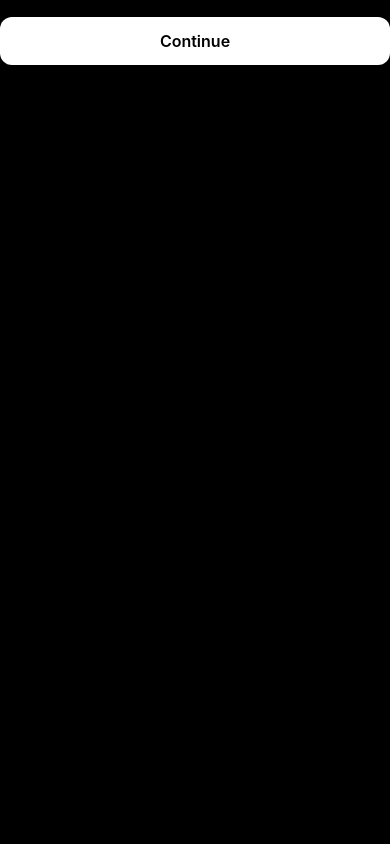
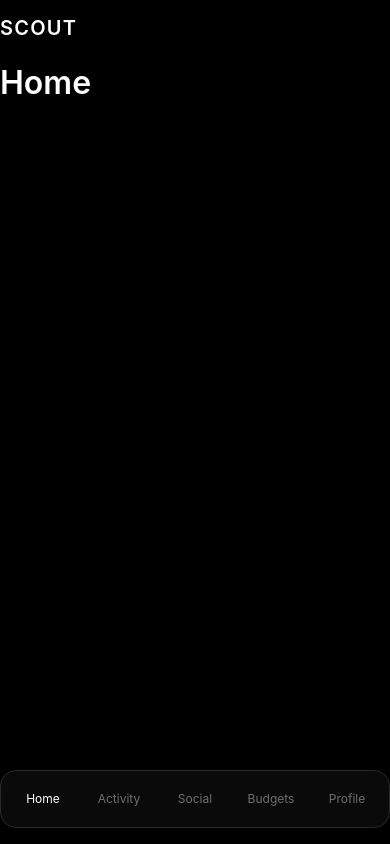
Before and after one commit to levilyf/scout, a React Native app: screen / in a window 390 px wide. Built offline with nearby package versions, Linux system fonts and the light colour scheme.

Commit message:
feat: add typed navigation shell

```diff
--- a/App.tsx
+++ b/App.tsx
@@ -1,13 +1,11 @@
 import { StatusBar } from 'expo-status-bar';
-import { Text } from 'react-native';
-import { PrimaryButton, Screen } from './src/ui/primitives';
+import { NavigationShell } from './src/navigation/NavigationShell';
 
 export default function App() {
   return (
-    <Screen>
-      <Text>Scout</Text>
-      <PrimaryButton>Continue</PrimaryButton>
+    <>
+      <NavigationShell />
       <StatusBar style="light" />
-    </Screen>
+    </>
   );
 }
--- /dev/null
+++ b/src/navigation/NavigationShell.tsx
@@ -0,0 +1,53 @@
+import { Pressable, StyleSheet, Text, View } from 'react-native';
+import { colors, radii, sizes, spacing, typography } from '../design/tokens';
+import { tabLabels, tabs, type Tab } from './routes';
+import { Screen } from '../ui/primitives';
+
+export function NavigationShell({ activeTab = 'home', onTabChange }: { activeTab?: Tab; onTabChange?: (tab: Tab) => void }) {
+  return (
+    <Screen style={styles.screen}>
+      <View style={styles.content}>
+        <Text style={styles.wordmark}>SCOUT</Text>
+        <Text style={styles.title}>{tabLabels[activeTab]}</Text>
+      </View>
+      <View accessibilityRole="tablist" style={styles.tabBar}>
+        {tabs.map((tab) => {
+          const active = tab === activeTab;
+          return (
+            <Pressable
+              accessibilityRole="tab"
+              accessibilityState={{ selected: active }}
+              accessibilityLabel={tabLabels[tab]}
+              key={tab}
+              onPress={() => onTabChange?.(tab)}
+              style={({ pressed }) => [styles.tab, pressed && styles.pressed]}
+            >
+              <Text style={[styles.tabLabel, active && styles.activeLabel]}>{tabLabels[tab]}</Text>
+            </Pressable>
+          );
+        })}
+      </View>
+    </Screen>
+  );
+}
+
+const styles = StyleSheet.create({
+  screen: { paddingBottom: 0 },
+  content: { flex: 1, gap: spacing.lg, paddingTop: spacing.md },
+  wordmark: { color: colors.primaryText, ...typography.wordmark },
+  title: { color: colors.primaryText, ...typography.title },
+  tabBar: {
+    backgroundColor: colors.surface,
+    borderColor: colors.border,
+    borderRadius: radii.lg,
+    borderWidth: 1,
+    flexDirection: 'row',
+    marginBottom: spacing.md,
+    minHeight: sizes.touchTarget,
+    padding: spacing.xxs,
+  },
+  tab: { alignItems: 'center', flex: 1, justifyContent: 'center', minHeight: sizes.touchTarget },
+  tabLabel: { color: colors.mutedText, ...typography.metadata },
+  activeLabel: { color: colors.primaryText },
+  pressed: { opacity: 0.72 },
+});
--- /dev/null
+++ b/src/navigation/routes.ts
@@ -0,0 +1,18 @@
+export const tabs = ['home', 'activity', 'social', 'budgets', 'profile'] as const;
+
+export type Tab = (typeof tabs)[number];
+
+export const tabLabels: Record<Tab, string> = {
+  home: 'Home',
+  activity: 'Activity',
+  social: 'Social',
+  budgets: 'Budgets',
+  profile: 'Profile',
+};
+
+export type RootRoute =
+  | { name: 'welcome' }
+  | { name: 'login' }
+  | { name: 'signup' }
+  | { name: 'onboarding' }
+  | { name: 'tab'; tab: Tab };
```
Also changed, not shown: 2 other files (tests, documents, lock files or other folders).
